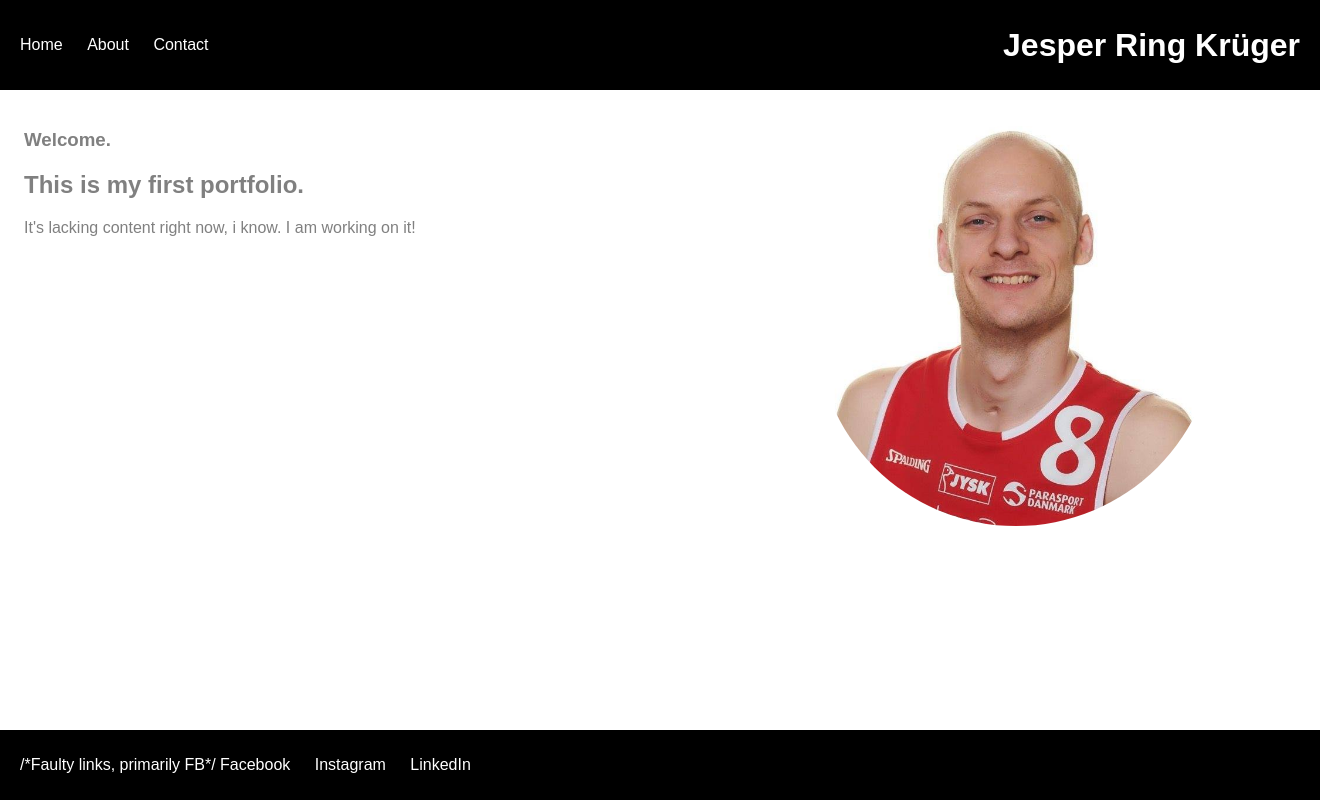
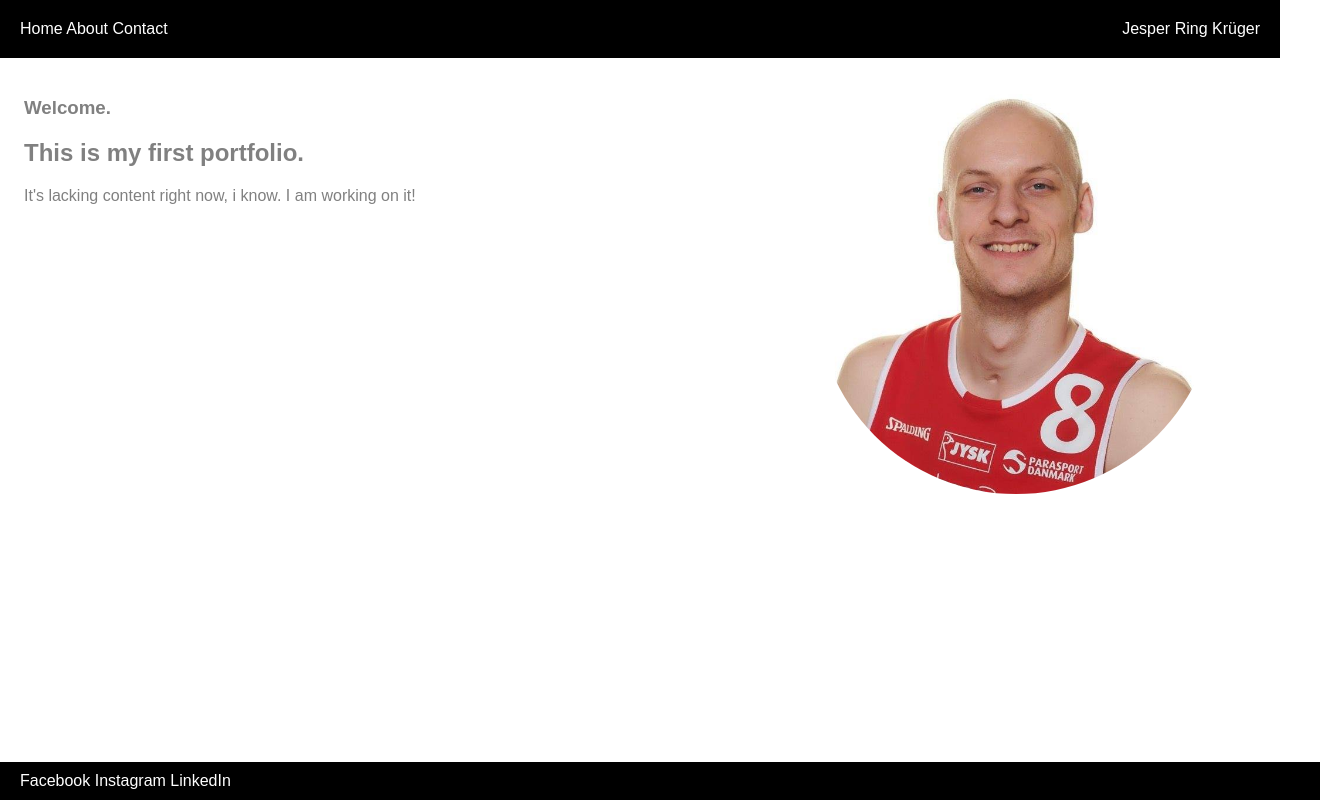
Before and after one commit to jrKruger89/portfolio, a plain HTML site: page index.html in a window 1280 px wide. Shown: the whole page, 1320 px wide, since content can reach past the window. Drawn offline with Linux system fonts and the light colour scheme.

Commit message:
Removing redundant html tags. Clearing out unused css.

```diff
--- a/css/style.css
+++ b/css/style.css
@@ -16,31 +16,22 @@ header {
     display: flex;
     flex-direction: row;
     justify-content: space-between;
-    width: 100%;
-}
-
-header h1 {
-    margin: 0px;
-    align-self: center;
 }
 
 a {
     color: white;
     text-decoration: none;
+    margin: 0 20 0 0;
+
 }
 
 a:hover {
     text-decoration: underline;
 }
 
-.header-nav ul {
+.header-nav {
     list-style: none;
     padding: 0px;
-}
-
-li {
-    display: inline-block;
-    padding-right: 20px;
 }
 
 main {
@@ -73,6 +64,6 @@ footer {
     width: 100%;
 }
 
-.footer-links ul {
+.footer-links{
     padding: 0px;
 }
--- a/index.html
+++ b/index.html
@@ -10,13 +10,13 @@
 <body>
     <header>
         <nav class="header-nav">
-            <ul>
-                <li><a href="index.html">Home</a></li>
-                <li><a href="pages/about.html">About</a></li>
-                <li><a href="pages/contact.html">Contact</a></li>
-            </ul>
+
+                <a href="index.html">Home</a>
+                <a href="pages/about.html">About</a>
+                <a href="pages/contact.html">Contact</a>
+
         </nav>
-        <h1><a href="index.html">Jesper Ring Krüger</a></h1>
+        <a href="index.html">Jesper Ring Krüger</a>
     </header>
     <main>
         <article>
@@ -34,12 +34,12 @@
     </main>
     <footer>
         <nav class="footer-links">
-            <ul>
-                /*Faulty links, primarily FB*/
-                <li><a href="https://www.facebook.com/jesper.ring.kruger" target="_blank">Facebook</a></li>
-                <li><a href="https://www.instagram.com/jrkruger8/" target="_blank">Instagram</a></li>
-                <li><a href="https://www.linkedin.com/in/jesper-ring-kr%C3%BCger-9539631b5/" target="_blank">LinkedIn</a></li>
-            </ul>
+
+                <!--Faulty links, primarily FB-->
+                <a href="https://www.facebook.com/jesper.ring.kruger" target="_blank">Facebook</a>
+                <a href="https://www.instagram.com/jrkruger8/" target="_blank">Instagram</a>
+                <a href="https://www.linkedin.com/in/jesper-ring-kr%C3%BCger-9539631b5/" target="_blank">LinkedIn</a>
+
         </nav>
     </footer>
 </body>
```
